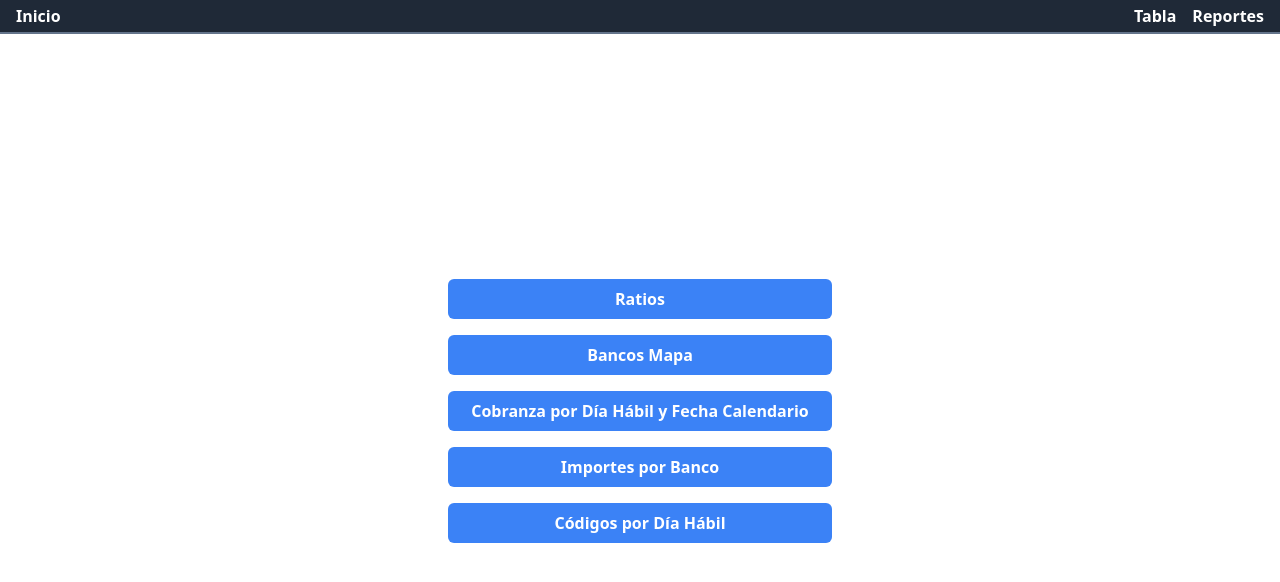
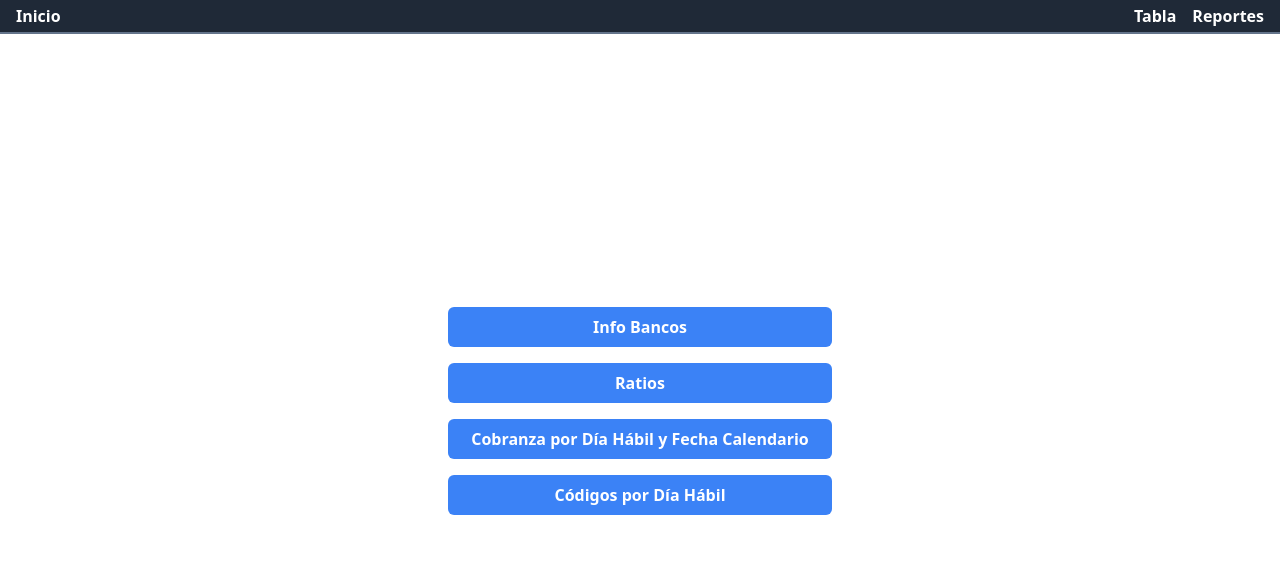
Before and after one commit to Berniburgues/cobranza_front, a React (Vite) app: page /reportes in a window 1280 px wide. Shown: the top 582 px of the page. Built offline with nearby package versions, Linux system fonts and the light colour scheme.

Commit message:
Reporte Banco Completo

```diff
--- a/src/pages/Reportes.jsx
+++ b/src/pages/Reportes.jsx
@@ -3,20 +3,16 @@ import React from 'react';
 const Reportes = () => {
   const informes = [
     {
+      title: 'Info Bancos',
+      url: 'https://app.powerbi.com/view?r=eyJrIjoiZjRkMGZlYjYtMWY1OS00ODMyLWJjZjEtZTEyOTgyNWE0NjgzIiwidCI6IjUxZDRjMzBhLTIzZjMtNDk5Mi04M2VkLWU4N2NhNzk0NzNmYiIsImMiOjR9',
+    },
+    {
       title: 'Ratios',
       url: 'https://app.powerbi.com/view?r=eyJrIjoiODVkM2E5NjAtODI2My00ZDlhLThjYjEtY2FlYmFiZjk5OTk2IiwidCI6IjUxZDRjMzBhLTIzZjMtNDk5Mi04M2VkLWU4N2NhNzk0NzNmYiIsImMiOjR9&pageName=ReportSectiona1319f79242868641305',
     },
     {
-      title: 'Bancos Mapa',
-      url: 'https://app.powerbi.com/view?r=eyJrIjoiZjRkMGZlYjYtMWY1OS00ODMyLWJjZjEtZTEyOTgyNWE0NjgzIiwidCI6IjUxZDRjMzBhLTIzZjMtNDk5Mi04M2VkLWU4N2NhNzk0NzNmYiIsImMiOjR9',
-    },
-    {
       title: 'Cobranza por Día Hábil y Fecha Calendario',
       url: 'https://app.powerbi.com/view?r=eyJrIjoiZTZhM2JkZDAtMDFmYy00OGI1LWEwMTYtZjI2Y2UzZWRiZGE1IiwidCI6IjUxZDRjMzBhLTIzZjMtNDk5Mi04M2VkLWU4N2NhNzk0NzNmYiIsImMiOjR9&pageName=ReportSection',
-    },
-    {
-      title: 'Importes por Banco',
-      url: 'https://app.powerbi.com/view?r=eyJrIjoiZTZhM2JkZDAtMDFmYy00OGI1LWEwMTYtZjI2Y2UzZWRiZGE1IiwidCI6IjUxZDRjMzBhLTIzZjMtNDk5Mi04M2VkLWU4N2NhNzk0NzNmYiIsImMiOjR9&pageName=ReportSectionc8dfcee322ed08555074',
     },
     {
       title: 'Códigos por Día Hábil',
```
